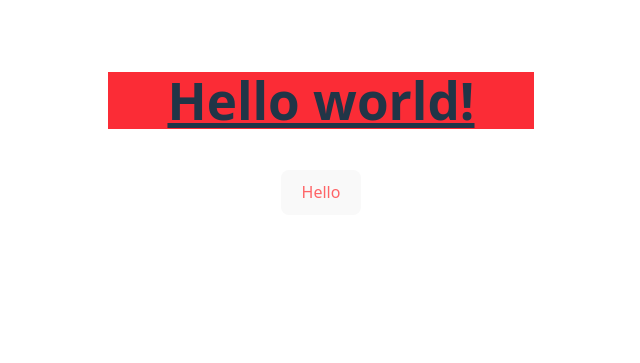
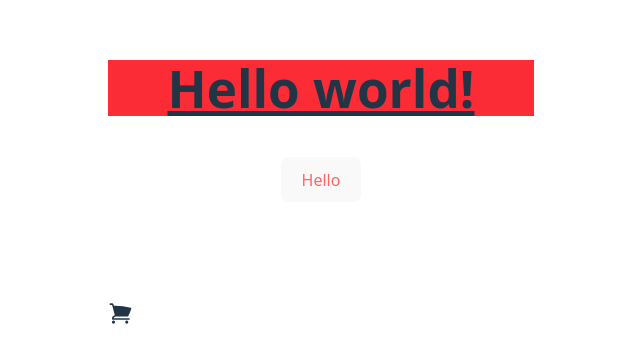
Before and after one commit to clarklindev/vite-lib, a React (Vite) app: page / in a window 1280 px wide. Shown: the part 207-570 px from the top of the page, without its empty margins (319-959 px from the left). Built offline with nearby package versions, Linux system fonts and the light colour scheme.

Commit message:
Icon Component

```diff
--- /dev/null
+++ b/lib/components/Icon/index.tsx
@@ -0,0 +1,67 @@
+import React from 'react';
+import { cva } from 'class-variance-authority';
+import type { VariantProps } from 'class-variance-authority';
+
+import { twMerge } from 'tailwind-merge';
+
+//make children full width/height tailwind 3.1
+const icon = cva(
+    [
+        `
+    flex
+    items-center
+    justify-center
+    [&>*]:w-full
+    [&>*]:h-auto
+  `
+    ],
+    {
+        variants: {
+            size: {
+                XXS: ['w-[10px]', 'h-[10px]'],
+                XS: ['w-[15px]', 'h-[15px]'],
+                S: ['w-[20px]', 'h-[20px]'],
+                M: ['w-[25px]', 'h-[25px]'],
+                L: ['w-[30px]', 'h-[30px]'],
+
+                XL: ['w-[35px]', 'h-[35px]'],
+
+                '2XL': ['w-[40px]', 'h-[40px]'],
+
+                '3XL': ['w-[45px]', 'h-[45px]'],
+
+                '4XL': ['w-[50px]', 'h-[50px]'],
+
+                '5XL': ['w-[55px]', 'h-[55px]'],
+
+                '6XL': ['w-[60px]', 'h-[60px]'],
+
+                '7XL': ['w-[70px]', 'h-[70px]'],
+
+                '8XL': ['w-[80px]', 'h-[80px]'],
+
+                '9XL': ['w-[90px]', 'h-[90px]'],
+
+                '10XL': ['w-[100px]', 'h-[100px]']
+            }
+        },
+        defaultVariants: {
+            size: 'M'
+        }
+    }
+);
+
+export interface IconProps extends React.HTMLAttributes<HTMLDivElement>, VariantProps<typeof icon> {}
+
+const Icon = ({ children, size, color, className, ...props }: IconProps) => {
+    return (
+        <div data-component={Icon.displayName} className={icon({ size, className })} {...props}>
+            {children}
+        </div>
+    );
+};
+
+Icon.displayName = 'Icon';
+export { Icon };
+
+// ------------------------------------------------------------------------------------------------------------------------------------------------
--- /dev/null
+++ b/lib/icons/index.ts
@@ -0,0 +1,25 @@
+export { HiMagnifyingGlass as SearchIcon } from 'react-icons/hi2';
+export { HiXMark as CloseIcon } from 'react-icons/hi2';
+export { HiShoppingCart as ShoppingCartIcon } from 'react-icons/hi2';
+export { HiChevronDown as ChevronDownIcon } from 'react-icons/hi2';
+export { HiChevronUp as ChevronUpIcon } from 'react-icons/hi2';
+export { HiChevronLeft as ChevronLeftIcon} from "react-icons/hi2";
+export { HiChevronRight as ChevronRightIcon } from 'react-icons/hi2';
+export { HiMinusSmall as CheckboxIndeterminateIcon } from 'react-icons/hi2';
+export { HiCheck as CheckIcon } from 'react-icons/hi2';
+export { HiCalendarDays as CalendarIcon} from "react-icons/hi2";
+export { HiOutlineMinus as MinusIcon } from 'react-icons/hi2';
+export { HiOutlinePlus as PlusIcon } from 'react-icons/hi2';
+export { HiOutlineClipboardDocument as ClipboardIcon } from 'react-icons/hi2';
+export { HiOutlineClipboardDocumentCheck as ClipboardCheckIcon} from "react-icons/hi2";
+export { HiHeart as HeartIcon } from 'react-icons/hi2';
+export { HiEye as ShowPasswordIcon } from 'react-icons/hi2';
+export { HiEyeSlash as HidePasswordIcon } from 'react-icons/hi2';
+export { HiBars3 as MenuIcon } from 'react-icons/hi2';
+export { HiOutlineMoon as ModeDarkIcon } from 'react-icons/hi2';
+export { HiOutlineSun as ModeLightIcon } from 'react-icons/hi2';
+export { HiOutlineComputerDesktop as ModeSystemIcon } from 'react-icons/hi2';
+export { HiOutlineChatBubbleLeft as SpeechIcon } from 'react-icons/hi2';
+export { HiOutlineHandThumbUp as ThumbsUpIcon } from 'react-icons/hi2';
+
+export { FaGithub as GithubIcon} from "react-icons/fa";
--- a/package.json
+++ b/package.json
@@ -68,7 +68,9 @@
     },
     "dependencies": {
         "@tailwindcss/vite": "^4.0.17",
+        "class-variance-authority": "^0.7.1",
         "clsx": "^2.1.1",
+        "react-icons": "^5.5.0",
         "tailwind-merge": "^3.0.2",
         "tailwindcss": "^4.0.17"
     }
--- a/src/App.tsx
+++ b/src/App.tsx
@@ -1,5 +1,6 @@
 import { Button, Card, Input } from '../lib/main'; //after npm build -> This works because your package.json points to the transpiled main file dist/main.ts.
 import './App.css';
+import IconExample from './examples/Icon';
 
 function App() {
     return (
@@ -9,6 +10,7 @@ function App() {
                 <Button>Hello</Button>
                 <Input />
             </Card>
+            <IconExample />
         </>
     );
 }
--- /dev/null
+++ b/src/examples/Icon/index.tsx
@@ -0,0 +1,12 @@
+import { Icon } from '../../../lib/components/Icon';
+import { ShoppingCartIcon } from '../../../lib/icons';
+
+const IconExample = () => {
+    return (
+        <Icon size="M">
+            <ShoppingCartIcon />
+        </Icon>
+    );
+};
+
+export default IconExample;
```
Also changed, not shown: 1 other file (tests, documents, lock files or other folders).
